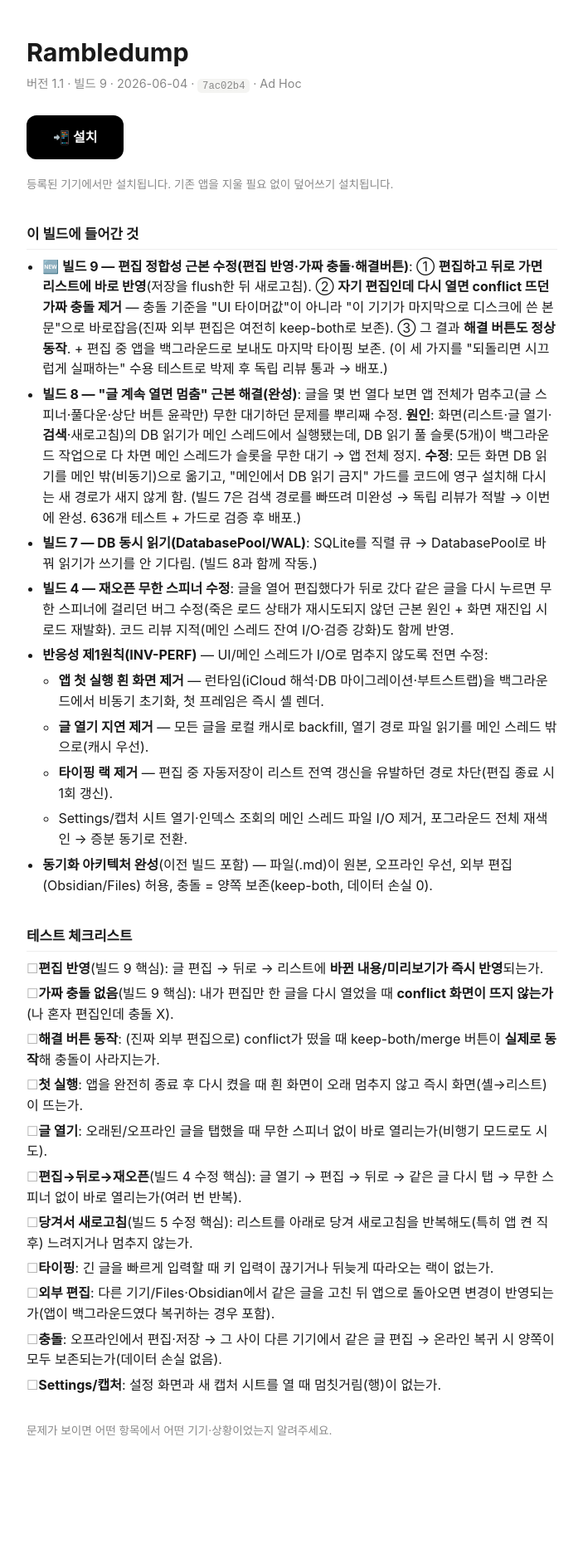
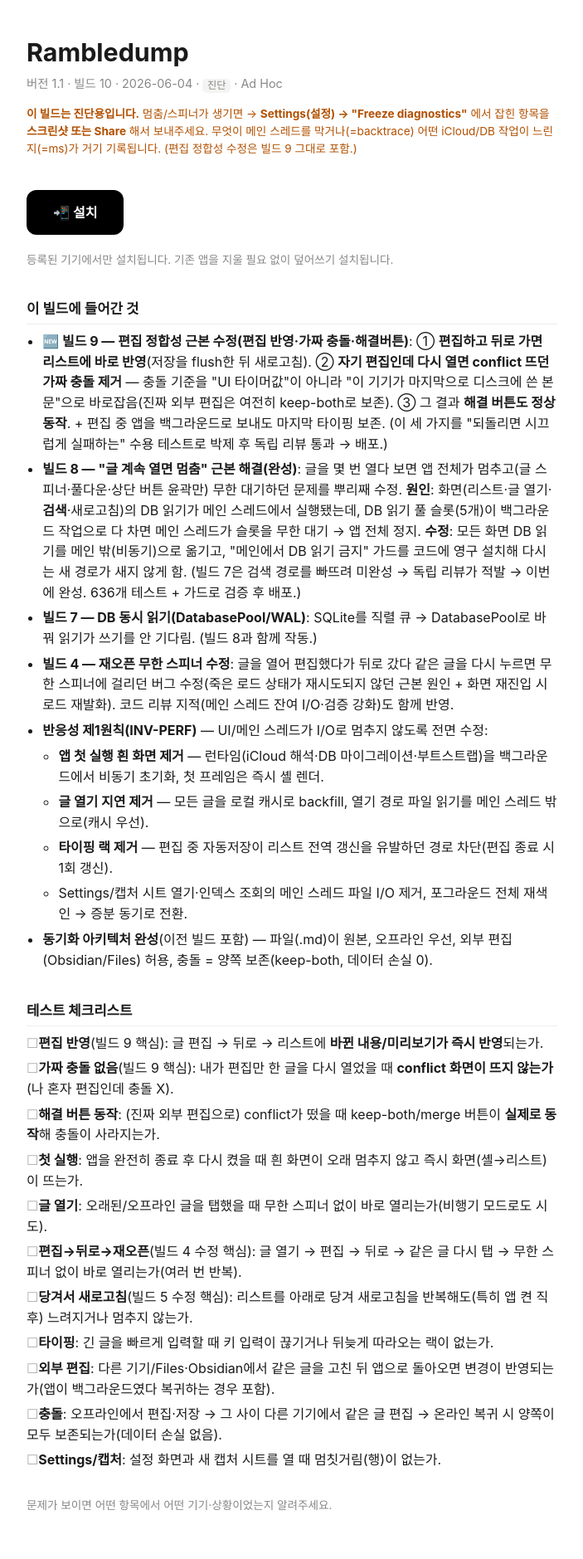
Before and after one commit to sungminoh/sungminoh.github.io, a Jekyll site: the page pages/rambledump/index.html, which Jekyll copies as it is, in a window 1280 px wide. Shown: the whole page at 83% size, without its empty margins (288-991 px from the left). Built offline with Jekyll 4.4.1, drawn with Linux system fonts in a browser that asks for light colours; before the commit the page ends 1788 px from its top, so only the background shows below that.

Commit message:
rambledump: v1.1 build 10 — on-device freeze self-diagnostic (Settings > Freeze diagnostics)

```diff
--- a/pages/rambledump/index.html
+++ b/pages/rambledump/index.html
@@ -1,5 +1,5 @@
 <!doctype html><meta name="viewport" content="width=device-width,initial-scale=1">
-<title>Rambledump 1.1 (build 9)</title>
+<title>Rambledump 1.1 (build 10)</title>
 <style>
   body{font:-apple-system-body;font-family:-apple-system,system-ui;max-width:640px;margin:0 auto;padding:2.5rem 1.5rem;color:#1a1a1a;line-height:1.55}
   h1{margin:0 0 .2rem;font-size:1.9rem}
@@ -15,7 +15,8 @@
 </style>
 
 <h1>Rambledump</h1>
-<p class="ver">버전 1.1 · 빌드 9 · 2026-06-04 · <code>7ac02b4</code> · Ad Hoc</p>
+<p class="ver">버전 1.1 · 빌드 10 · 2026-06-04 · <code>진단</code> · Ad Hoc</p>
+<p class="note" style="color:#b25000"><b>이 빌드는 진단용입니다.</b> 멈춤/스피너가 생기면 → <b>Settings(설정) → "Freeze diagnostics"</b> 에서 잡힌 항목을 <b>스크린샷 또는 Share</b> 해서 보내주세요. 무엇이 메인 스레드를 막거나(=backtrace) 어떤 iCloud/DB 작업이 느린지(=ms)가 거기 기록됩니다. (편집 정합성 수정은 빌드 9 그대로 포함.)</p>
 
 <a class="install" href="itms-services://?action=download-manifest&amp;url=https://sungminoh.github.io/pages/rambledump/manifest.plist">📲 설치</a>
 <p class="note">등록된 기기에서만 설치됩니다. 기존 앱을 지울 필요 없이 덮어쓰기 설치됩니다.</p>
```
